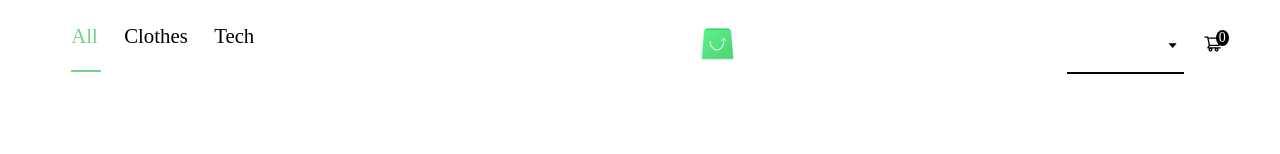
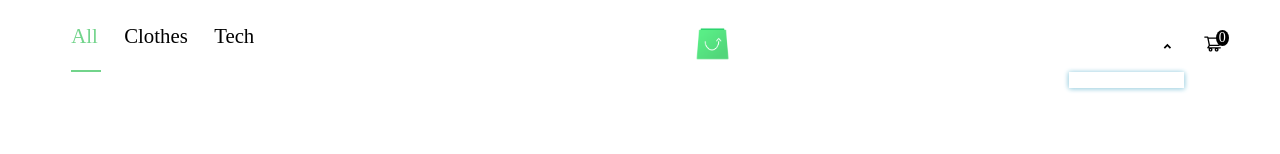
Before and after one commit to saiffalaa/swiftx, a React (Create React App) app: page / in a window 1280 px wide. Both pictures are taken after a click on the element 1172 px from the left and 46 px from the top of the page. Shown: the top 154 px of the page. Built offline with nearby package versions, Linux system fonts and the light colour scheme.

Commit message:
editing currecny menu and navbar icons design

```diff
--- a/src/Components/Navbar.jsx
+++ b/src/Components/Navbar.jsx
@@ -1,8 +1,8 @@
 import React, { useEffect, useState } from "react";
 import LOGO from "../Assets/LOGO.png";
 import "../Styles/navbar.css";
-import { BiDollar } from "react-icons/bi";
-import { AiOutlineShoppingCart, AiFillCaretDown } from "react-icons/ai";
+import { RiArrowDropUpLine, RiArrowDropDownLine } from "react-icons/ri";
+import { AiOutlineShoppingCart } from "react-icons/ai";
 import CartMenu from "./CartMenu";
 import { gql, useQuery } from "@apollo/client";
 
@@ -90,10 +90,14 @@ export default function Navbar({
           <label className="pointer icons_size">
             {currencyList[sym]?.symbol}
           </label>
-          <AiFillCaretDown className="down_size" />
+          {currOpen ? (
+            <RiArrowDropUpLine className="down_size" />
+          ) : (
+            <RiArrowDropDownLine className="down_size" />
+          )}
         </div>
         {currOpen ? (
-          <ul className="position-curr m-0 p-0 mt-1">
+          <ul className="position-curr m-0 p-0 mt-1 pb-1">
             {currencyList.map((curr, index) => {
               return (
                 <li
@@ -104,7 +108,7 @@ export default function Navbar({
                     setCurrOpen(false);
                   }}
                   key={index}
-                  className="ps-1 curr-item "
+                  className="curr-item mt-1"
                 >
                   {curr.symbol} {curr.label}
                 </li>
@@ -114,16 +118,15 @@ export default function Navbar({
         ) : (
           <></>
         )}
-        <div>
-          <AiOutlineShoppingCart
-            onClick={() => {
-              setBlur(!cartOpen);
-              setCartOpen(!cartOpen);
-              setCurrOpen(false);
-            }}
-            className="icons_size pointer"
-          />
-          <label className="cart-label">{cartItems.length}</label>
+        <div
+          onClick={() => {
+            setBlur(!cartOpen);
+            setCartOpen(!cartOpen);
+            setCurrOpen(false);
+          }}
+        >
+          <AiOutlineShoppingCart className="icons_size pointer" />
+          <label className="pointer cart-label">{cartItems.length}</label>
         </div>
         {cartOpen ? (
           <CartMenu
--- a/src/Styles/navbar.css
+++ b/src/Styles/navbar.css
@@ -39,7 +39,11 @@ li {
   font-size: 1.2rem;
 }
 .down_size {
-  font-size: 0.7rem;
+  font-size: 1.3rem;
+}
+.up_size {
+  font-size: 1rem;
+  font-weight: 900;
 }
 .margin {
   margin-right: 25px;
@@ -49,7 +53,9 @@ li {
   right: 6rem;
   top: 3.5rem;
   width: 115px;
-  border: 1px solid black;
+  border: none;
+  box-shadow: 1px 1px 5px lightblue, -1px 0 5px lightblue;
+  text-align: center;
   z-index: 33;
   background-color: white;
 }
--- a/src/index.css
+++ b/src/index.css
@@ -91,6 +91,9 @@
 .pt-2 {
   padding-top: 2rem;
 }
+.pb-1 {
+  padding-bottom: 1rem;
+}
 .flex-wrap {
   flex-wrap: wrap;
 }
```
